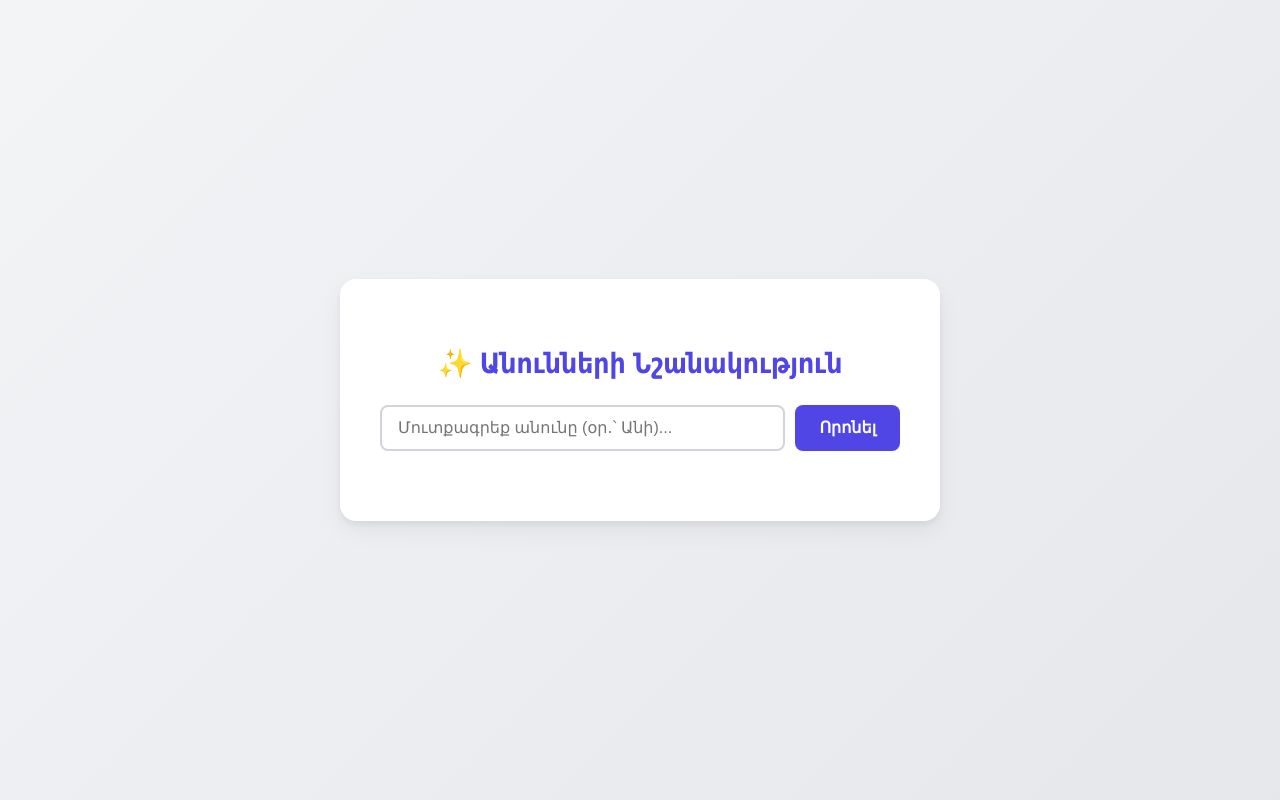
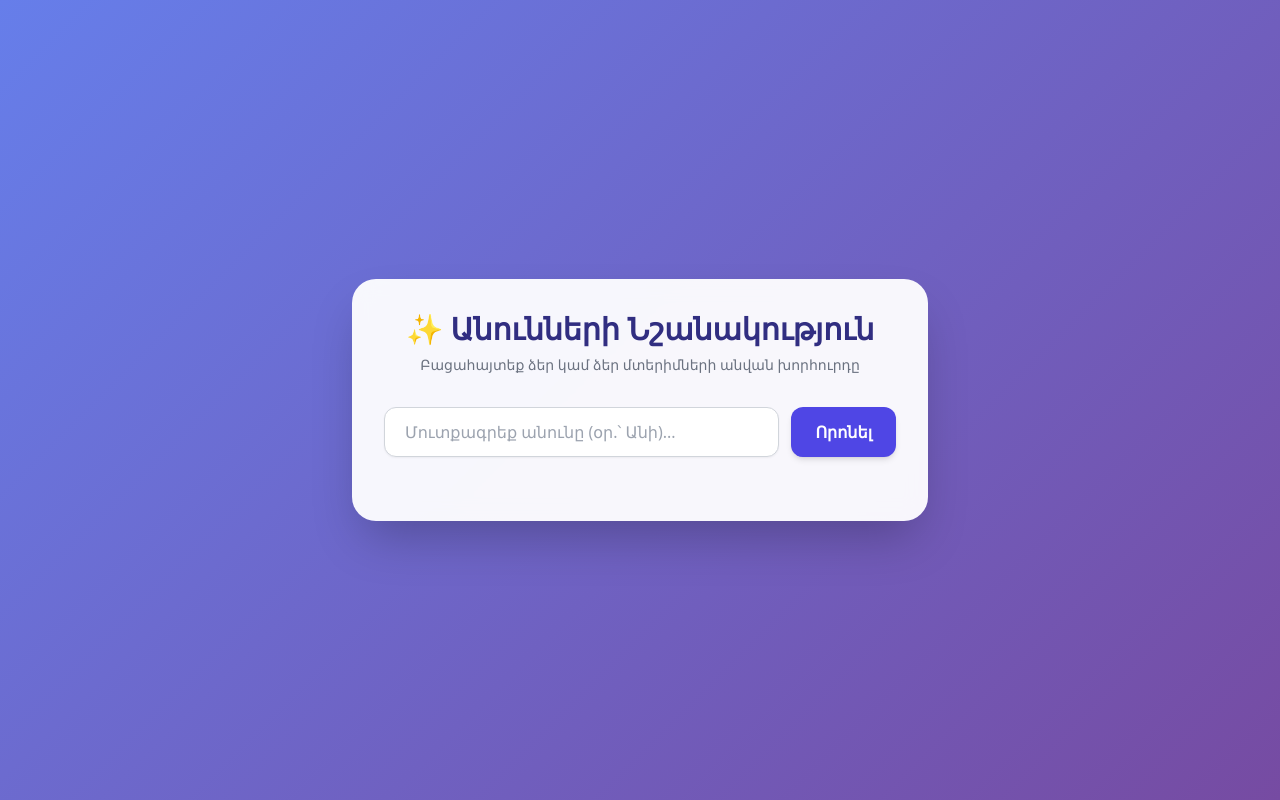
Before and after one commit to Narek201114/appNames3, a Flask app: page / in a window 1280 px wide. Run offline with Flask 3, Linux system fonts and the light colour scheme; some libraries are stand-ins or nearby versions.

Commit message:
Update index.html

```diff
--- a/templates/index.html
+++ b/templates/index.html
@@ -4,155 +4,65 @@
     <meta charset="UTF-8">
     <meta name="viewport" content="width=device-width, initial-scale=1.0">
     <title>Անունների Նշանակություն</title>
+    <!-- Tailwind CSS – ժամանակակից դիզայնի համար -->
+    <script src="https://cdn.tailwindcss.com"></script>
     <style>
-        :root {
-            --primary-color: #4f46e5;
-            --primary-hover: #4338ca;
-            --bg-gradient: linear-gradient(135deg, #f3f4f6 0%, #e5e7eb 100%);
-            --card-bg: #ffffff;
-            --text-color: #1f2937;
-            --border-color: #d1d5db;
-        }
-
         body {
-            font-family: 'Segoe UI', Tahoma, Geneva, Verdana, sans-serif;
-            background: var(--bg-gradient);
-            color: var(--text-color);
-            margin: 0;
-            padding: 0;
-            display: flex;
-            justify-content: center;
-            align-items: center;
+            /* Հիանալի և հանգիստ գրադիենտ ֆոն */
+            background: linear-gradient(135deg, #667eea 0%, #764ba2 100%);
             min-height: 100vh;
         }
-
-        .container {
-            background: var(--card-bg);
-            width: 100%;
-            max-width: 600px;
-            margin: 20px;
-            padding: 40px;
-            border-radius: 16px;
-            box-shadow: 0 10px 25px rgba(0, 0, 0, 0.05), 0 4px 6px rgba(0, 0, 0, 0.05);
-            box-sizing: border-box;
-            text-align: center;
-        }
-
-        h2 {
-            margin-bottom: 24px;
-            color: var(--primary-color);
-            font-size: 28px;
-        }
-
-        .search-box {
-            display: flex;
-            gap: 10px;
-            margin-bottom: 30px;
-        }
-
-        input[type="text"] {
-            flex: 1;
-            padding: 12px 16px;
-            font-size: 16px;
-            border: 2px solid var(--border-color);
-            border-radius: 8px;
-            outline: none;
-            transition: border-color 0.3s ease;
-        }
-
-        input[type="text"]:focus {
-            border-color: var(--primary-color);
-        }
-
-        button {
-            padding: 12px 24px;
-            font-size: 16px;
-            font-weight: 600;
-            background-color: var(--primary-color);
-            color: white;
-            border: none;
-            border-radius: 8px;
-            cursor: pointer;
-            transition: background-color 0.3s ease, transform 0.1s ease;
-        }
-
-        button:hover {
-            background-color: var(--primary-hover);
-        }
-
-        button:active {
-            transform: scale(0.98);
-        }
-
-        .result {
-            margin-top: 25px;
-            padding: 20px;
-            background: #f9fafb;
-            border-left: 5px solid var(--primary-color);
-            border-radius: 8px;
-            text-align: left;
-            animation: fadeIn 0.5s ease-in-out;
-        }
-
-        .result h3 {
-            margin-top: 0;
-            color: var(--primary-color);
-            font-size: 20px;
-        }
-
-        .result p {
-            line-height: 1.6;
-            white-space: pre-line;
-            color: #4b5563;
-        }
-
-        .source-link {
-            display: inline-block;
-            margin-top: 15px;
-            font-size: 14px;
-            color: var(--primary-color);
-            text-decoration: none;
-            font-weight: 500;
-        }
-
-        .source-link:hover {
-            text-decoration: underline;
-        }
-
-        @keyframes fadeIn {
-            from { opacity: 0; transform: translateY(10px); }
-            to { opacity: 1; transform: translateY(0); }
-        }
-
-        @media (max-width: 480px) {
-            .search-box {
-                flex-direction: column;
-            }
-            .container {
-                padding: 20px;
-            }
+        .glass-card {
+            background: rgba(255, 255, 255, 0.95);
+            backdrop-filter: blur(10px);
+            border-radius: 1.5rem;
         }
     </style>
 </head>
-<body>
-    <div class="container">
-        <h2>✨ Անունների Նշանակություն</h2>
-        <form method="POST">
-            <div class="search-box">
-                <input type="text" name="name" placeholder="Մուտքագրեք անունը (օր․՝ Անի)..." value="{{ name if name else '' }}" required>
-                <button type="submit">Որոնել</button>
-            </div>
+<body class="flex items-center justify-center p-4">
+
+    <div class="glass-card shadow-2xl p-8 max-w-xl w-full mx-auto my-10 transition-all duration-300">
+        <!-- Վերնագիր -->
+        <div class="text-center mb-8">
+            <h1 class="text-3xl font-extrabold text-indigo-900 mb-2 flex items-center justify-center gap-2">
+                ✨ Անունների Նշանակություն
+            </h1>
+            <p class="text-gray-500 text-sm">Բացահայտեք ձեր կամ ձեր մտերիմների անվան խորհուրդը</p>
+        </div>
+
+        <!-- Որոնման ձև (Form) -->
+        <form method="POST" class="flex gap-3 mb-8">
+            <input type="text" name="name" value="{{ name if name else '' }}" placeholder="Մուտքագրեք անունը (օր.՝ Անի)..." required
+                class="flex-1 px-5 py-3 border border-gray-300 rounded-xl focus:outline-none focus:ring-2 focus:ring-indigo-500 text-gray-700 shadow-sm">
+            <button type="submit"
+                class="bg-indigo-600 hover:bg-indigo-700 text-white font-semibold px-6 py-3 rounded-xl transition shadow-md hover:shadow-lg">
+                Որոնել
+            </button>
         </form>
 
+        <!-- Արդյունքների հատված -->
         {% if meaning %}
-            <div class="result">
-                <h3>«{{ name }}» անվան իմաստը</h3>
-                <p>{{ meaning }}</p>
-                {% if source_url %}
-                    <a class="source-link" href="{{ source_url }}" target="_blank">🔗 Աղբյուրը (այցելել կայք)</a>
-                {% endif %}
+        <div class="mt-6 border-l-4 border-indigo-600 bg-indigo-50/50 p-6 rounded-r-2xl shadow-inner">
+            <h2 class="text-xl font-bold text-indigo-900 mb-3">
+                «{{ name }}» անվան իմաստը
+            </h2>
+            <div class="text-gray-700 leading-relaxed whitespace-pre-line text-base">
+                {{ meaning }}
             </div>
+
+            {% if source_url %}
+            <div class="mt-4 pt-3 border-t border-indigo-100 flex items-center gap-2">
+                <svg class="w-4 h-4 text-indigo-500" fill="none" stroke="currentColor" viewBox="0 0 24 24">
+                    <path stroke-linecap="round" stroke-linejoin="round" stroke-width="2" d="M13.828 10.172a4 4 0 00-5.656 0l-4 4a4 4 0 105.656 5.656l1.102-1.101m-.758-4.899a4 4 0 005.656 0l4-4a4 4 0 00-5.656-5.656l-1.1 1.1"></path>
+                </svg>
+                <a href="{{ source_url }}" target="_blank" class="text-xs text-indigo-600 hover:text-indigo-800 underline font-medium">
+                    Աղբյուրը (այցելել կայք)
+                </a>
+            </div>
+            {% endif %}
+        </div>
         {% endif %}
     </div>
+
 </body>
 </html>
```
